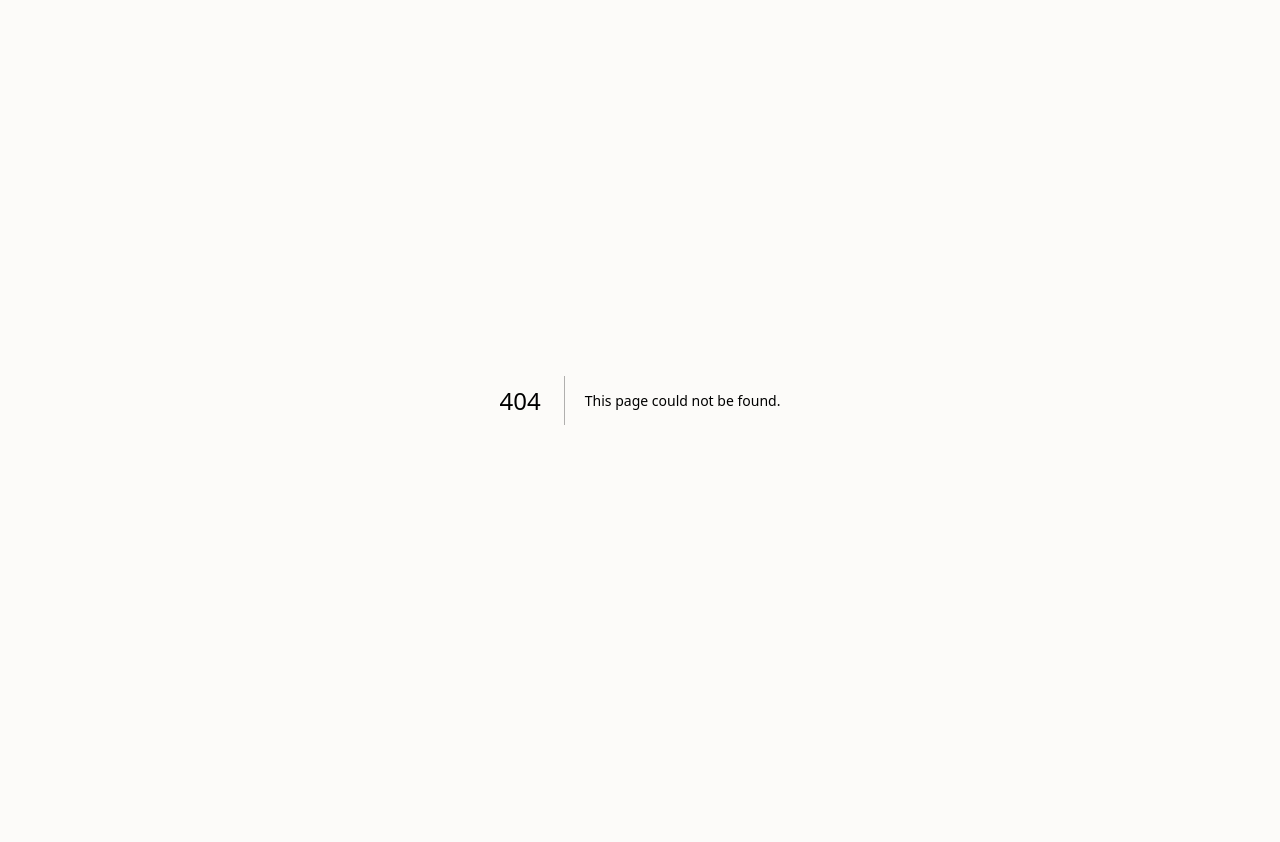
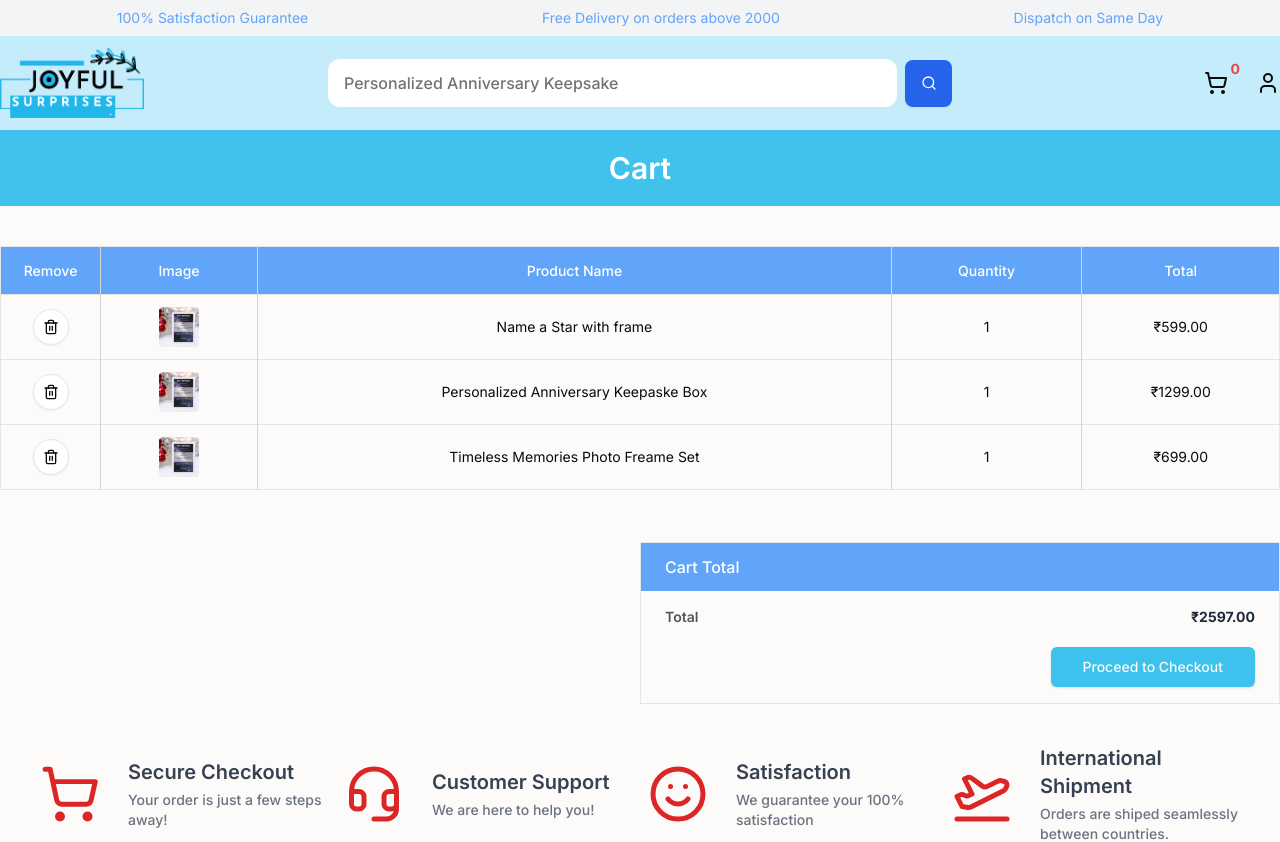
Before and after one commit to ganeshpawar95/joyful_website, a Next.js app: page /cart in a window 1280 px wide. Before the commit this address had no page. Shown: the top 842 px of the page. Before the commit the page ends 800 px from the top, so only its background shows below. Built offline with nearby package versions, Linux system fonts and the light colour scheme.

Commit message:
cart page add

```diff
--- /dev/null
+++ b/src/app/cart/components/CartTable.tsx
@@ -0,0 +1,92 @@
+import { Button } from "@/components/ui/button"
+import {
+    Table,
+    TableBody,
+    TableCaption,
+    TableCell,
+    TableHead,
+    TableHeader,
+    TableRow,
+} from "@/components/ui/table"
+import { Trash2 } from "lucide-react"
+import Product1 from '@/assets/images/products/1.jpg'
+import Image from "next/image"
+
+function CartTable() {
+    return (
+        <div className='container mx-auto py-10'>
+            <Table>
+                <TableHeader>
+                    <TableRow className="bg-blue-400 text-center hover:bg-blue-400">
+                        <TableHead className="w-[100px] text-white text-center border-r border-gray-300">Remove</TableHead>
+                        <TableHead className="text-white text-center border-r border-gray-300">Image</TableHead>
+                        <TableHead className="text-white text-center border-r border-gray-300">Product Name</TableHead>
+                        <TableHead className="text-white text-center border-r border-gray-300">Quantity</TableHead>
+                        <TableHead className="text-white text-center">Total</TableHead>
+                    </TableRow>
+                </TableHeader>
+                <TableBody>
+                    <TableRow className="text-center">
+                        <TableCell className="border-r border-gray-300">
+                            <Button variant="outline" size="icon" className="hover:bg-red-500 hover:text-white hover:border-red-500 rounded-full">
+                                <Trash2 />
+                            </Button>
+                        </TableCell>
+                        <TableCell className="border-r border-gray-300">
+                            <Image className="h-10 w-10 rounded-sm mx-auto" src={Product1} alt="" />
+                        </TableCell>
+                        <TableCell className="border-r border-gray-300">
+                            <span>Name a Star with frame</span>
+                        </TableCell>
+                        <TableCell className="border-r border-gray-300">
+                            <span>1</span>
+                        </TableCell>
+                        <TableCell>
+                            <span>₹599.00</span>
+                        </TableCell>
+                    </TableRow>
+                    <TableRow className="text-center">
+                        <TableCell className="border-r border-gray-300">
+                            <Button variant="outline" size="icon" className="hover:bg-red-500 hover:text-white hover:border-red-500 rounded-full">
+                                <Trash2 />
+                            </Button>
+                        </TableCell>
+                        <TableCell className="border-r border-gray-300">
+                            <Image className="h-10 w-10 rounded-sm mx-auto" src={Product1} alt="" />
+                        </TableCell>
+                        <TableCell className="border-r border-gray-300">
+                            <span>Personalized Anniversary Keepaske Box</span>
+                        </TableCell>
+                        <TableCell className="border-r border-gray-300">
+                            <span>1</span>
+                        </TableCell>
+                        <TableCell>
+                            <span>₹1299.00</span>
+                        </TableCell>
+                    </TableRow>
+                    <TableRow className="text-center">
+                        <TableCell className="border-r border-gray-300">
+                            <Button variant="outline" size="icon" className="hover:bg-red-500 hover:text-white hover:border-red-500 rounded-full">
+                                <Trash2 />
+                            </Button>
+                        </TableCell>
+                        <TableCell className="border-r border-gray-300">
+                            <Image className="h-10 w-10 rounded-sm mx-auto" src={Product1} alt="" />
+                        </TableCell>
+                        <TableCell className="border-r border-gray-300">
+                            <span>Timeless Memories Photo Freame Set</span>
+                        </TableCell>
+                        <TableCell className="border-r border-gray-300">
+                            <span>1</span>
+                        </TableCell>
+                        <TableCell>
+                            <span>₹699.00</span>
+                        </TableCell>
+                    </TableRow>
+                </TableBody>
+            </Table>
+        </div>
+    )
+}
+
+export default CartTable
--- /dev/null
+++ b/src/app/cart/page.tsx
@@ -0,0 +1,50 @@
+"use client"
+
+import Header from "@/components/custom/Header/Header"
+
+import CartTable from "./components/CartTable"
+import { Button } from "@/components/ui/button"
+import WorkProcess from "@/components/custom/WorkProcess/WorkProcess"
+import Footer from "@/components/custom/Footer/Footer"
+
+function page() {
+    return (
+        <>
+            <Header />
+            <div className="bg-[#41C2EC] py-5">
+                <div className="row">
+                    <div className="col-lg-12">
+                        <div className=" text-center">
+                            <h3 className="text-3xl font-semibold text-[#fff]">Cart</h3>
+                        </div>
+                    </div>
+                </div>
+            </div>
+            <div>
+                <CartTable />
+                <div className="mt-3 container mx-auto">
+                    <div className="w-1/2 ml-auto border">
+                        <div className="bg-blue-400 py-3 px-6">
+                            <h4 className="text-white font-medium">Cart Total</h4>
+                        </div>
+                        <div className="px-6 py-4">
+                            <div className="flex justify-between items-center">
+                                <h6 className="font-semibold text-sm text-gray-600">Total</h6>
+                                <h6 className="font-bold text-sm text-gray-800">₹2597.00</h6>
+                            </div>
+                            <div className="flex justify-end">
+                                <Button size="lg" className="mt-5">Proceed to Checkout</Button>
+                            </div>
+                        </div>
+                    </div>
+                </div>
+            </div>
+            <div className="px-4 sm:px-10 mt-10 pb-10">
+                <WorkProcess />
+            </div>
+            <Footer />
+        </>
+    )
+}
+
+export default page
--- /dev/null
+++ b/src/components/ui/table.tsx
@@ -0,0 +1,117 @@
+import * as React from "react"
+
+import { cn } from "@/lib/utils"
+
+const Table = React.forwardRef<
+    HTMLTableElement,
+    React.HTMLAttributes<HTMLTableElement>
+>(({ className, ...props }, ref) => (
+    <div className="relative w-full overflow-auto">
+        <table
+            ref={ref}
+            className={cn("w-full caption-bottom text-sm", className)}
+            {...props}
+        />
+    </div>
+))
+Table.displayName = "Table"
+
+const TableHeader = React.forwardRef<
+    HTMLTableSectionElement,
+    React.HTMLAttributes<HTMLTableSectionElement>
+>(({ className, ...props }, ref) => (
+    <thead ref={ref} className={cn("[&_tr]:border", className)} {...props} />
+))
+TableHeader.displayName = "TableHeader"
+
+const TableBody = React.forwardRef<
+    HTMLTableSectionElement,
+    React.HTMLAttributes<HTMLTableSectionElement>
+>(({ className, ...props }, ref) => (
+    <tbody
+        ref={ref}
+        className={cn("[&_tr:last-child]:border-1", className)}
+        {...props}
+    />
+))
+TableBody.displayName = "TableBody"
+
+const TableFooter = React.forwardRef<
+    HTMLTableSectionElement,
+    React.HTMLAttributes<HTMLTableSectionElement>
+>(({ className, ...props }, ref) => (
+    <tfoot
+        ref={ref}
+        className={cn(
+            "border bg-muted/50 font-medium [&>tr]:last:border-b-1",
+            className
+        )}
+        {...props}
+    />
+))
+TableFooter.displayName = "TableFooter"
+
+const TableRow = React.forwardRef<
+    HTMLTableRowElement,
+    React.HTMLAttributes<HTMLTableRowElement>
+>(({ className, ...props }, ref) => (
+    <tr
+        ref={ref}
+        className={cn(
+            "border transition-colors hover:bg-muted/50 data-[state=selected]:bg-muted",
+            className
+        )}
+        {...props}
+    />
+))
+TableRow.displayName = "TableRow"
+
+const TableHead = React.forwardRef<
+    HTMLTableCellElement,
+    React.ThHTMLAttributes<HTMLTableCellElement>
+>(({ className, ...props }, ref) => (
+    <th
+        ref={ref}
+        className={cn(
+            "h-12 px-4 text-left align-middle font-medium text-muted-foreground [&:has([role=checkbox])]:pr-0",
+            className
+        )}
+        {...props}
+    />
+))
+TableHead.displayName = "TableHead"
+
+const TableCell = React.forwardRef<
+    HTMLTableCellElement,
+    React.TdHTMLAttributes<HTMLTableCellElement>
+>(({ className, ...props }, ref) => (
+    <td
+        ref={ref}
+        className={cn("p-4 py-3 align-middle [&:has([role=checkbox])]:pr-0", className)}
+        {...props}
+    />
+))
+TableCell.displayName = "TableCell"
+
+const TableCaption = React.forwardRef<
+    HTMLTableCaptionElement,
+    React.HTMLAttributes<HTMLTableCaptionElement>
+>(({ className, ...props }, ref) => (
+    <caption
+        ref={ref}
+        className={cn("mt-4 text-sm text-muted-foreground", className)}
+        {...props}
+    />
+))
+TableCaption.displayName = "TableCaption"
+
+export {
+    Table,
+    TableHeader,
+    TableBody,
+    TableFooter,
+    TableHead,
+    TableRow,
+    TableCell,
+    TableCaption,
+}
```
